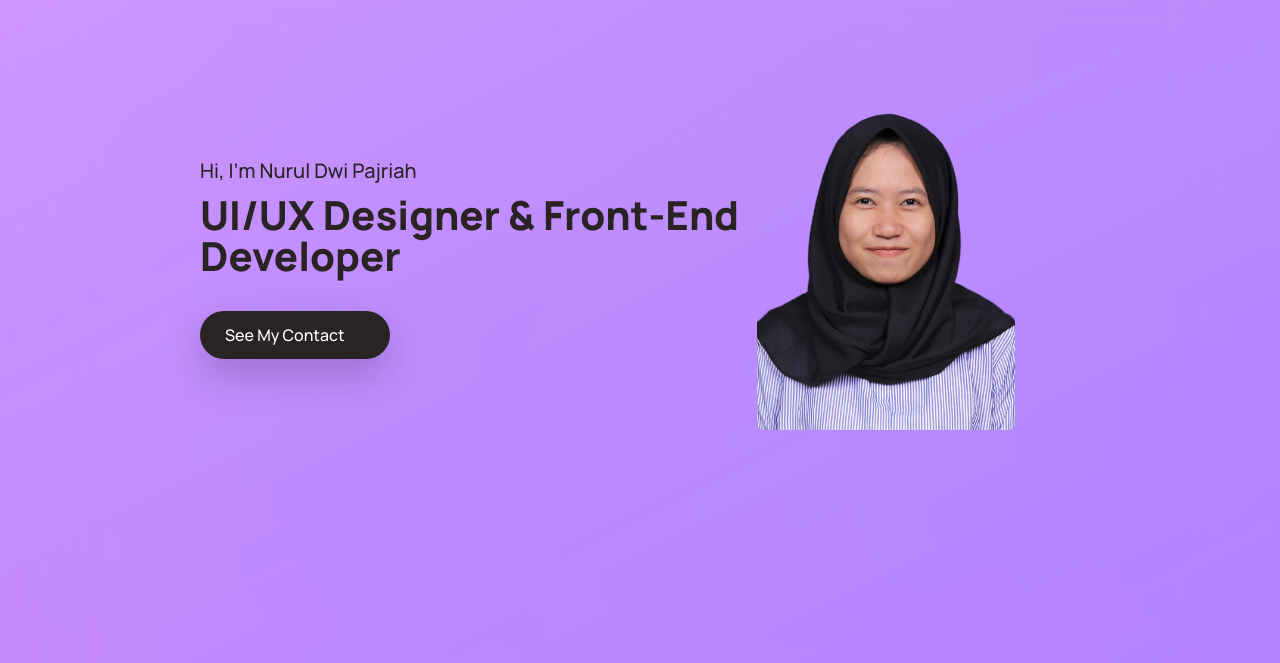
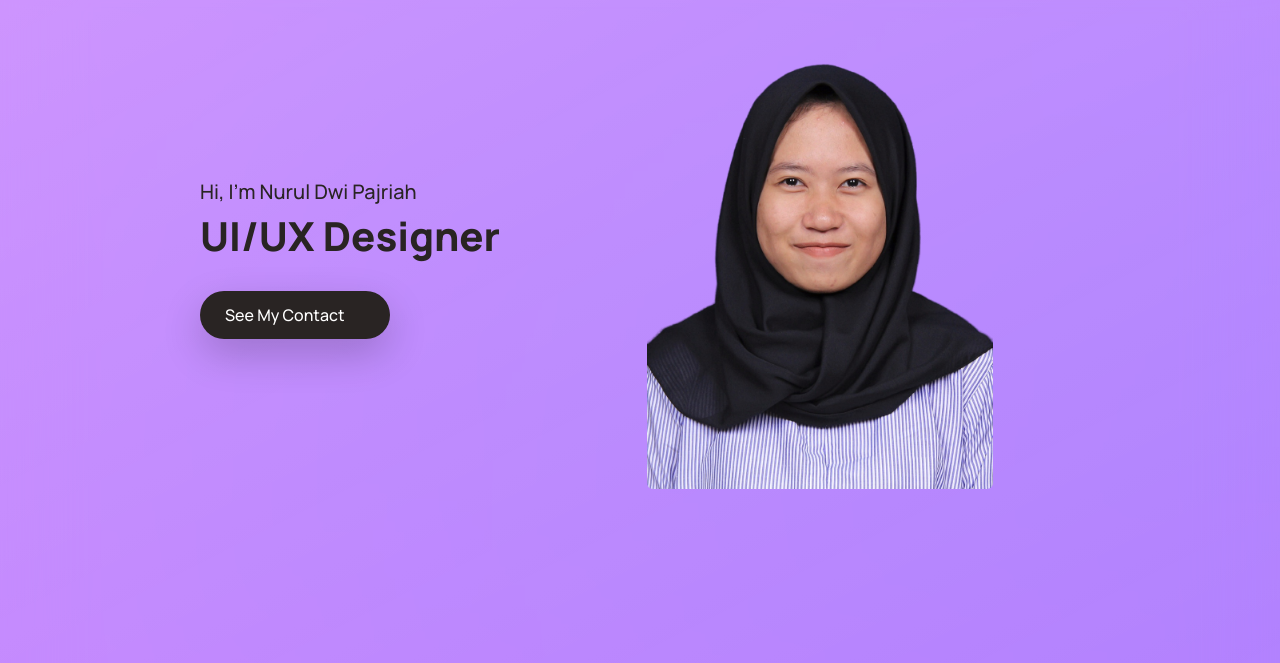
Before and after one commit to 8Nuruuuldp/nuruldp, a website: page homepage/index.html in a window 1280 px wide. Shown: the part 81-744 px from the top of the page. Drawn offline with nearby package versions, Linux system fonts and the light colour scheme.

Commit message:
Update index.html
Signed-off-by: 8Nuruuuldp <106425993+8Nuruuuldp@users.noreply.github.com>

```diff
--- a/homepage/index.html
+++ b/homepage/index.html
@@ -42,7 +42,7 @@
             <div class="main-content-wrapper">
                 <div class="col-left">
                     <span>Hi, I'm Nurul Dwi Pajriah</span>
-                    <h1>UI/UX Designer & Front-End Developer</h1>
+                    <h1>UI/UX Designer</h1>
                     <p></p>
                     <a href="contact.html" class="btn-main">
                         See my contact
```
